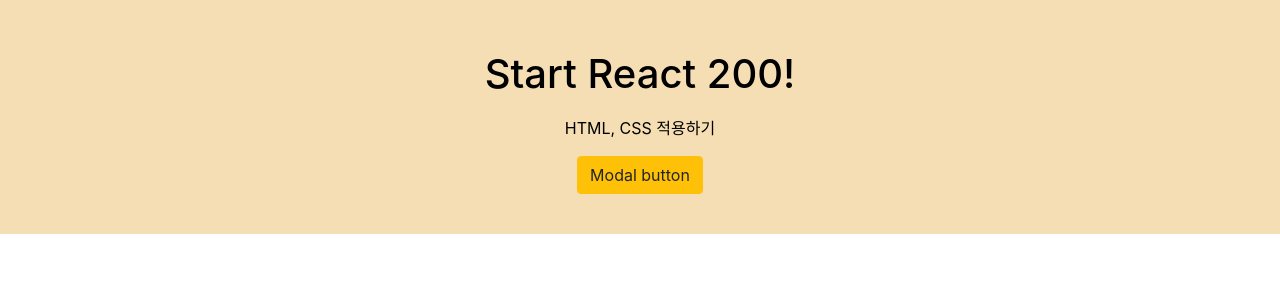
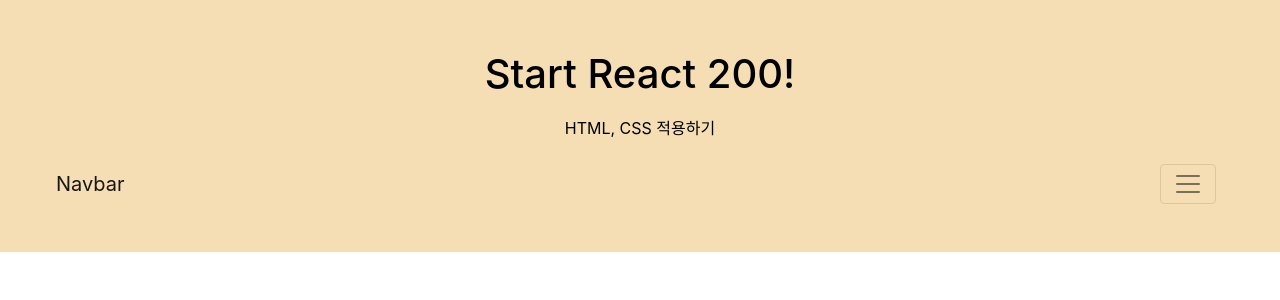
Before and after one commit to dev-chloe/hangout-react200, a React (Create React App) app: page / in a window 1280 px wide. Shown: the top 300 px of the page. Built offline with nearby package versions, Linux system fonts and the light colour scheme.

Commit message:
react200 초급049

```diff
--- a/src/App.js
+++ b/src/App.js
@@ -1,6 +1,6 @@
 import React from 'react';
 import './App.css';
-import ReactstrapModal from './R048_ReactstrapModal';
+import ReactstrapNavbar from './R049_ReactstrapNavbar';
 import 'bootstrap/dist/css/bootstrap.css';
 
 function App() {
@@ -8,7 +8,7 @@
     <div className="cont_box">
       <h1>Start React 200!</h1>
       <p>HTML, CSS 적용하기</p>
-      <ReactstrapModal />
+      <ReactstrapNavbar />
     </div>
   );
 }
--- /dev/null
+++ b/src/R049_ReactstrapNavbar.js
@@ -0,0 +1,36 @@
+import React, { Component } from 'react';
+import { Collapse, Nav, Navbar, NavbarBrand, NavbarToggler, NavItem, NavLink } from 'reactstrap';
+
+class R049_ReactstrapNavbar extends Component {
+  constructor(props) {
+    super(props);
+    this.state = { collapsed: false }
+  }
+
+  toggle = () => {
+    this.setState({collapsed: !this.state.collapsed})
+  }
+
+  render() {
+    return (
+      <>
+        <Navbar color="faded" light>
+          <NavbarBrand href="/" className="mr-auto">Navbar</NavbarBrand>
+          <NavbarToggler onClick={this.toggle} className="mr-2" />
+          <Collapse isOpen={this.state.collapsed} navbar>
+            <Nav navbar>
+              <NavItem>
+                <NavLink href="#">react</NavLink>
+              </NavItem>
+              <NavItem>
+                <NavLink href="https://github.com/dev-chloe">200</NavLink>
+              </NavItem>
+            </Nav>
+          </Collapse>
+        </Navbar>
+      </>
+    )
+  }
+}
+
+export default R049_ReactstrapNavbar;
```
